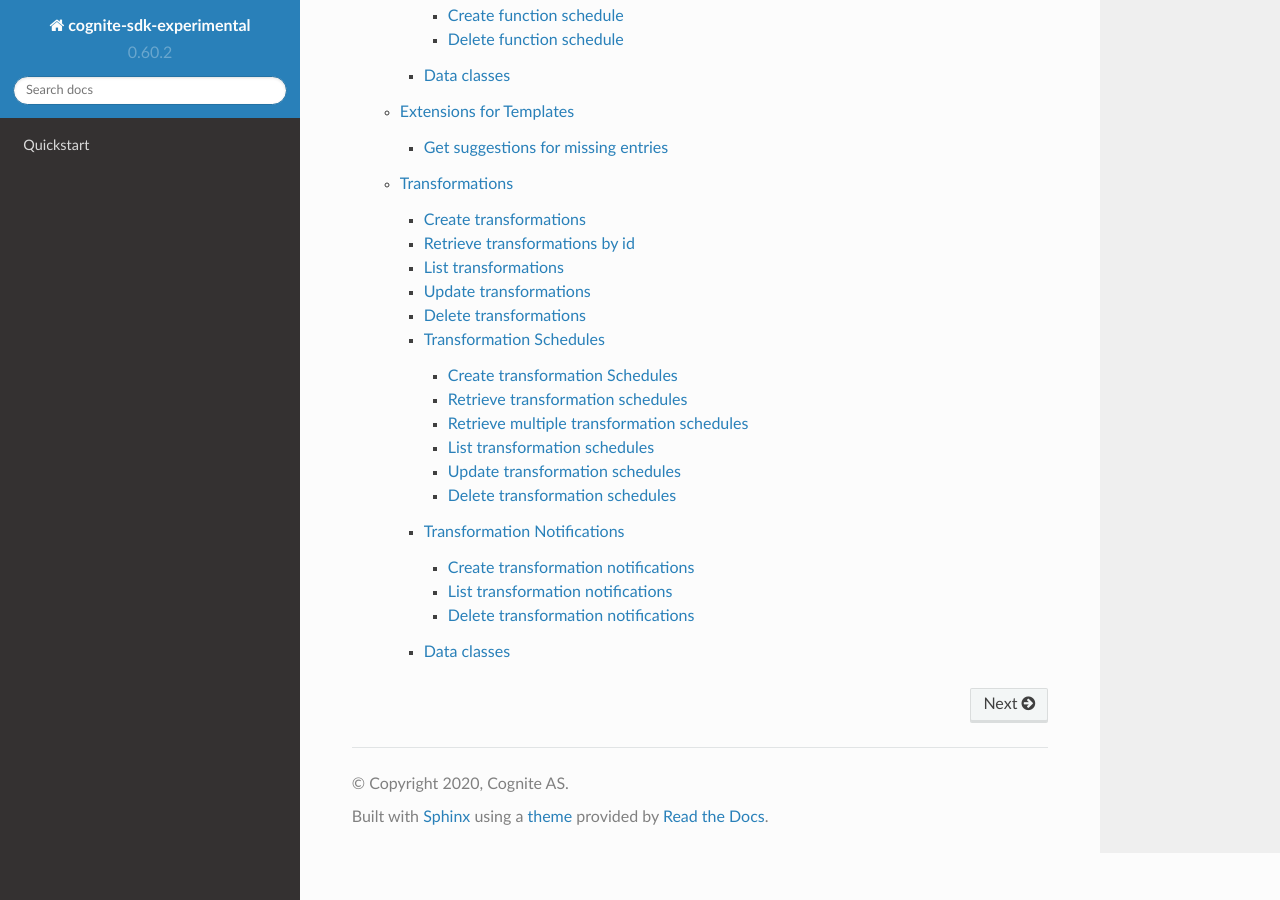
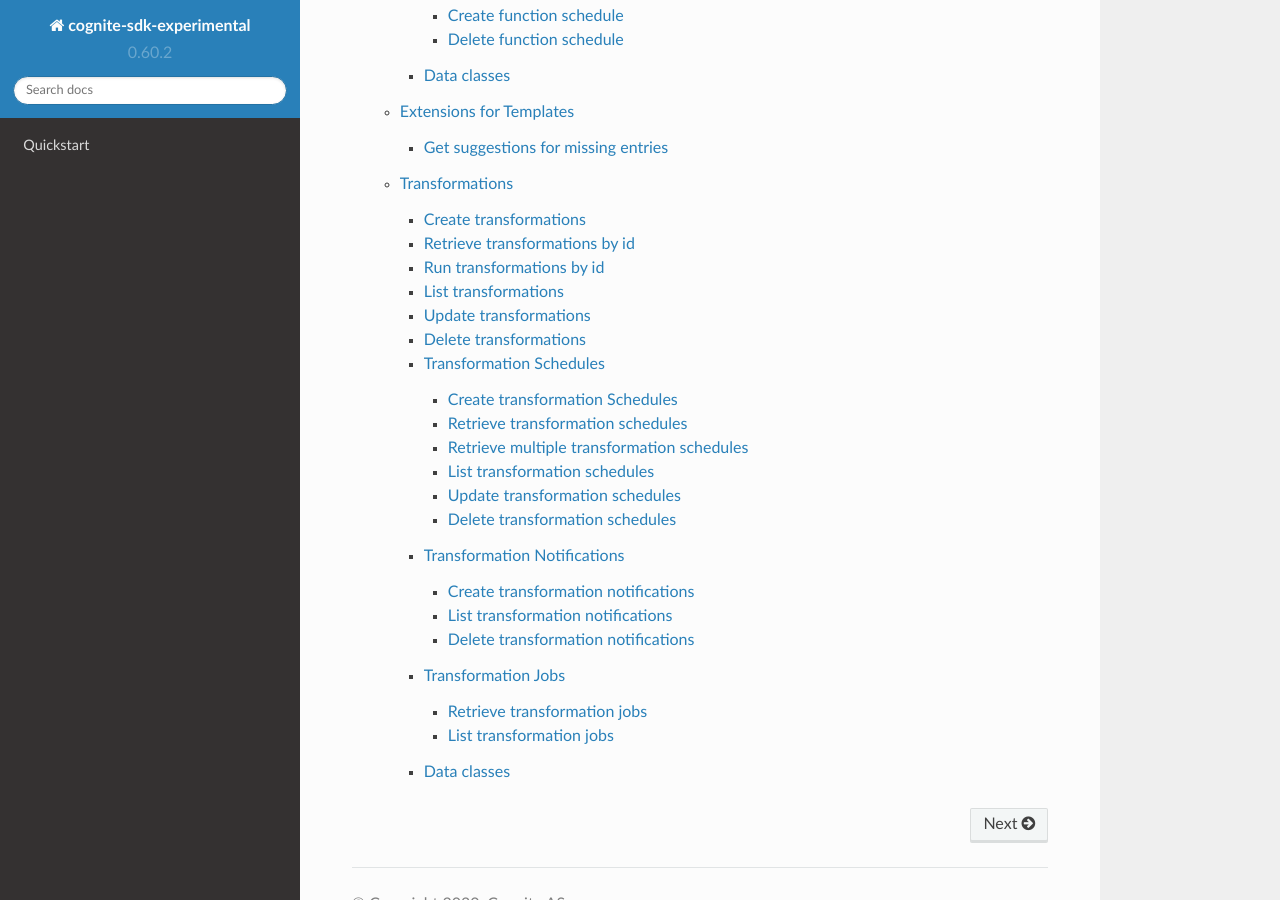
Before and after one commit to cognitedata/cognite-sdk-python-experimental, a Sphinx documentation site: the page built from docs/source/index.rst, in a window 1280 px wide and 900 px high, scrolled down 3384 px. Built offline with Sphinx 7.4.7 and the Read the Docs theme 2.0.0, drawn with Linux system fonts in a browser that asks for light colours.

Commit message:
add documentation

```diff
--- a/docs/source/cognite.rst
+++ b/docs/source/cognite.rst
@@ -491,6 +491,10 @@
 ^^^^^^^^^^^^^^^^^^^^^^^^^^^^^^^^^^^
 .. automethod:: cognite.experimental._api.transformations.TransformationsAPI.retrieve
 
+Run transformations by id
+^^^^^^^^^^^^^^^^^^^^^^^^^^^^^^^^^^^
+.. automethod:: cognite.experimental._api.transformations.TransformationsAPI.run
+
 List transformations
 ^^^^^^^^^^^^^^^^^^^^^^^^^^^^^^^^^^^
 .. automethod:: cognite.experimental._api.transformations.TransformationsAPI.list
@@ -545,6 +549,17 @@
 ~~~~~~~~~~~~~~~~~~~~~~~~~~~~~~~~~~~~~~
 .. automethod:: cognite.experimental._api.transformation_notifications.TransformationNotificationsAPI.delete
 
+Transformation Jobs
+^^^^^^^^^^^^^^^^^^^^^^^^^^^^^^^^^^
+
+Retrieve transformation jobs
+~~~~~~~~~~~~~~~~~~~~~~~~~~~~~~~~~~~~~~
+.. automethod:: cognite.experimental._api.transformation_jobs.TransformationJobsAPI.retrieve
+
+List transformation jobs
+~~~~~~~~~~~~~~~~~~~~~~~~~~~~~~~~~~~~~~
+.. automethod:: cognite.experimental._api.transformation_jobs.TransformationJobsAPI.list
+
 Data classes
 ^^^^^^^^^^^^
 .. automodule:: cognite.experimental.data_classes.transformations
@@ -556,3 +571,6 @@
 .. automodule:: cognite.experimental.data_classes.transformation_notifications
     :members:
     :show-inheritance:
+.. automodule:: cognite.experimental.data_classes.transformation_jobs
+    :members:
+    :show-inheritance:
```
